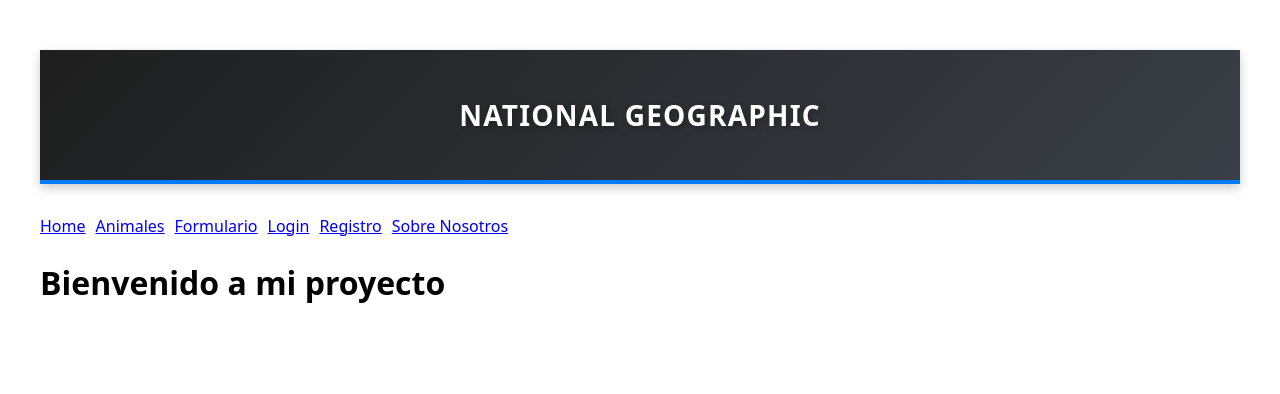
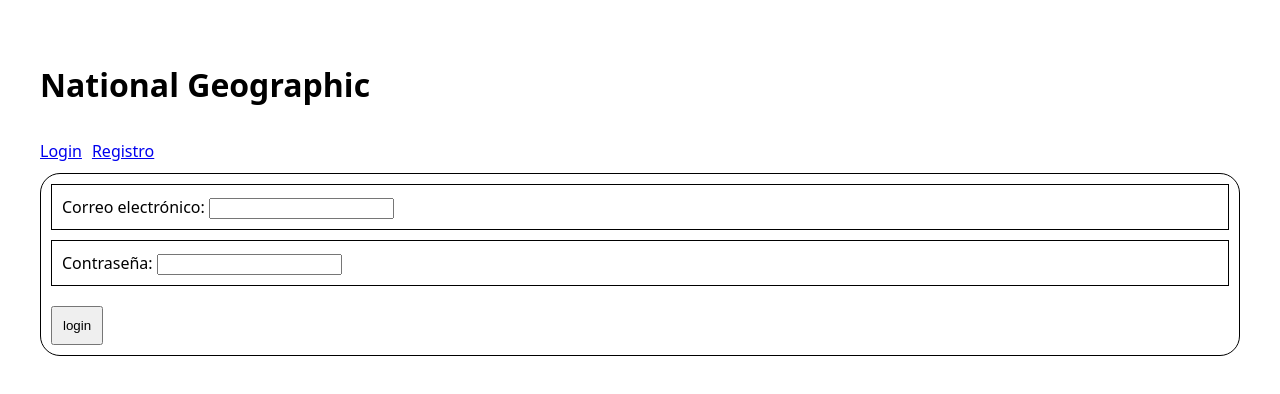
Before and after one commit to josego16/zootopia, a React (Vite) app: page / in a window 1280 px wide. Shown: the top 394 px of the page. Built offline with nearby package versions, Linux system fonts and the light colour scheme.

Commit message:
añadido jwt y proteccion de rutas

```diff
--- a/package.json
+++ b/package.json
@@ -5,7 +5,7 @@
   "type": "module",
   "scripts": {
     "dev": "vite",
-    "json": "json-server backend/animalsdb.json",
+    "server": "json-server backend/dbanimal.json -m node_modules/json-server-auth -r backend/routes.json",
     "build": "vite build",
     "lint": "eslint .",
     "preview": "vite preview"
@@ -16,6 +16,9 @@
     "@mui/icons-material": "^6.4.7",
     "@mui/material": "^6.4.7",
     "axios": "^1.8.2",
+    "express": "^4.21.2",
+    "json-server": "^0.17.4",
+    "json-server-auth": "^2.1.0",
     "react": "^19.0.0",
     "react-dom": "^19.0.0",
     "react-router-dom": "^7.3.0"
--- a/src/App.jsx
+++ b/src/App.jsx
@@ -8,26 +8,38 @@
 import AnimalForm from "./components/form/AnimalForm.jsx";
 import About from "./pages/About.jsx";
 import NotFound from "./pages/NotFound.jsx";
+import {AuthProvider} from "./context/AuthContext.jsx";
+import Login from "./components/auth/Login.jsx";
+import Register from "./components/auth/Register.jsx";
+import ProtectedRoute from "./components/auth/ProtectedRoute.jsx";
 
 function App() {
     const router = createBrowserRouter([
         {
             path: "/", element: <Navbar/>,
             children: [
-                {index: true, element: <Home/>},
-                //{path: "/home", element: <Home/>},
+                {index: true, element: <Login/>},
+                {path: "/register", element: <Register/>},
+                {
+                    element: <ProtectedRoute/>,
+                    children: [
+                        {path: "/home", element: <Home/>},
                         {path: "/animals", element: <AnimalList/>},
                         {path: "/animals/:id", element: <AnimalDetail/>},
                         {path: "/form", element: <AnimalForm/>},
+                    ]
+                },
                 {path: "/about", element: <About/>},
                 {path: "/*", element: <NotFound/>},
             ]
         }
     ])
     return (
+        <AuthProvider>
             <AnimalProvider value={router}>
                 <RouterProvider router={router}/>
             </AnimalProvider>
+        </AuthProvider>
     )
 }
 
--- /dev/null
+++ b/src/components/auth/Login.jsx
@@ -0,0 +1,43 @@
+import React, {useContext, useState} from 'react';
+import {AuthContext} from "../../context/AuthContext.jsx";
+import {useNavigate} from "react-router-dom";
+
+const Login = () => {
+    const {login} = useContext(AuthContext);
+    const navigate = useNavigate();
+    const [user, setUser] = useState({email: "", password: ""});
+
+    const handleChange = (event) => {
+        setUser({...user, [event.target.name]: event.target.value});
+    };
+
+    const handleSubmit = async (event) => {
+        event.preventDefault();
+
+        if (user.email && user.password) {
+            const response = await login(user.email, user.password);
+            if (!response.error) {
+                navigate('/home');
+            } else {
+                alert(response.data);
+            }
+        }
+    };
+
+    return (
+        <form onSubmit={handleSubmit} style={{border: "1px solid black", borderRadius: "20px", marginTop: "10px"}}>
+            <div style={{padding: '10px', border: "1px solid black", margin: "10px"}}>
+                <label htmlFor="email">Correo electrónico: </label>
+                <input type="email" name="email" id="email" value={user.email} onChange={handleChange} required/>
+            </div>
+            <div style={{padding: '10px', border: "1px solid black", margin: "10px"}}>
+                <label htmlFor="password">Contraseña: </label>
+                <input type="password" name="password" id="password" value={user.password} onChange={handleChange}
+                       required/>
+            </div>
+            <button type="submit" style={{padding: '10px', margin: "10px"}}>login</button>
+        </form>
+    );
+};
+
+export default Login;
--- /dev/null
+++ b/src/components/auth/ProtectedRoute.jsx
@@ -0,0 +1,10 @@
+import React, {useContext} from 'react';
+import {AuthContext} from "../../context/AuthContext.jsx";
+import {Navigate, Outlet} from "react-router-dom";
+
+const ProtectedRoute = () => {
+    const {user} = useContext(AuthContext);
+    return user.isLogged ? <Outlet/> : <Navigate to="/"/>;
+};
+
+export default ProtectedRoute;
--- /dev/null
+++ b/src/components/auth/Register.jsx
@@ -0,0 +1,43 @@
+import React, {useContext, useState} from 'react';
+import {AuthContext} from "../../context/AuthContext.jsx";
+import {useNavigate} from "react-router-dom";
+
+const Register = () => {
+    const {register} = useContext(AuthContext);
+    const navigate = useNavigate();
+    const [user, setUser] = useState({email: "", password: ""});
+
+    const handleChange = (event) => {
+        setUser({...user, [event.target.name]: event.target.value});
+    };
+
+    const handleSubmit = async (event) => {
+        event.preventDefault();
+
+        if (user.email && user.password) {
+            const response = await register(user.email, user.password);
+            if (!response.error) {
+                navigate('/');
+            } else {
+                alert(response.data);
+            }
+        }
+    };
+
+    return (
+        <form onSubmit={handleSubmit} style={{border: "1px solid black", borderRadius: "20px", marginTop: "10px"}}>
+            <div style={{padding: '10px', border: "1px solid black", margin: "10px"}}>
+                <label htmlFor="email">Correo electrónico: </label>
+                <input type="email" name="email" id="email" value={user.email} onChange={handleChange} required/>
+            </div>
+            <div style={{padding: '10px', border: "1px solid black", margin: "10px"}}>
+                <label htmlFor="password">Contraseña: </label>
+                <input type="password" name="password" id="password" value={user.password} onChange={handleChange}
+                       required/>
+            </div>
+            <button type="submit" style={{padding: '10px', margin: "10px"}}>register</button>
+        </form>
+    );
+};
+
+export default Register;
--- /dev/null
+++ b/src/context/AuthContext.jsx
@@ -0,0 +1,67 @@
+import {createContext, useState} from "react";
+import axios from "axios";
+
+export const TOKEN_KEY = 'TOKEN';
+
+const AuthContext = createContext();
+
+const AuthProvider = ({children}) => {
+    const [user, setUser] = useState({
+        isLogged: false,
+        email: '',
+        id: 0,
+        jwt: ''
+    })
+
+    const login = async (email, password) => {
+        try {
+            const response = await axios.post('http://localhost:3000/login', {email, password});
+
+            if (response.status === 200) {
+                const {accessToken, user} = response.data;
+
+                localStorage.setItem(TOKEN_KEY, accessToken);
+
+                setUser({
+                    isLogged: true,
+                    email: user.email,
+                    id: user.id,
+                    jwt: accessToken
+                });
+
+                return {error: false, data: 'Sesión iniciada correctamente'};
+            }
+        } catch (error) {
+            console.error(error.response?.data || error.message);
+            return {error: true, data: 'Usuario o contraseña incorrectos'};
+        }
+    };
+    const logout = () => {
+        setUser({
+            isLogged: false,
+            email: '',
+            id: 0
+        });
+        localStorage.removeItem(TOKEN_KEY);
+    }
+
+    const register = async (email, password) => {
+        try {
+            const response = await axios.post('http://localhost:3000/register', {email, password});
+
+            if (response.status === 201) {
+                return {error: false, data: 'Usuario registrado correctamente'};
+            }
+        } catch (error) {
+            console.error(error.response?.data || error.message);
+            return {error: true, data: 'Error al registrar usuario'};
+        }
+    };
+
+    return (
+        <AuthContext.Provider value={{user, setUser, login, logout, register}}>
+            {children}
+        </AuthContext.Provider>
+    )
+}
+export {AuthContext, AuthProvider}
--- a/src/pages/Navbar.jsx
+++ b/src/pages/Navbar.jsx
@@ -1,19 +1,29 @@
-import React from 'react';
+import React, {useContext} from 'react';
 import {NavLink, Outlet} from "react-router-dom";
-import Header from "../assets/Header.jsx";
+import {AuthContext} from "../context/AuthContext.jsx";
 
 const Navbar = () => {
+    const {user, logout} = useContext(AuthContext);
+
     return (
         <div>
             <header>
-                <Header title="National Geographic"/>
+                <h1>National Geographic</h1>
                 <nav style={{marginTop: "30px"}}>
-                    <NavLink style={{marginRight: "10px"}} to="/">Home</NavLink>
-                    <NavLink style={{marginRight: "10px"}} to="/animals">Animales</NavLink>
-                    <NavLink style={{marginRight: "10px"}} to="/form">Formulario</NavLink>
-                    <NavLink style={{marginRight: "10px"}} to="/login">Login</NavLink>
-                    <NavLink style={{marginRight: "10px"}} to="/register">Registro</NavLink>
-                    <NavLink to="/about">Sobre Nosotros</NavLink>
+                    {!user.isLogged ? (
+                        <>
+                            <NavLink style={{marginRight: "10px"}} to="/">Login</NavLink>
+                            <NavLink style={{marginRight: "10px"}} to="/register">Registro</NavLink>
+                        </>
+                    ) : (
+                        <>
+                            <NavLink style={{marginRight: "10px"}} to="/home">Home</NavLink>
+                            <NavLink style={{marginRight: "10px"}} to="/animals">Animales</NavLink>
+                            <NavLink style={{marginRight: "10px"}} to="/form">Formulario</NavLink>
+                            <NavLink style={{marginRight: "10px"}} to="/about">Sobre Nosotros</NavLink>
+                            <button onClick={logout}>Cerrar sesión</button>
+                        </>
+                    )}
                 </nav>
             </header>
             <main>
```
Also changed, not shown: 2 other files (tests, documents, lock files or other folders). Lines whose indentation alone changed are shown as unchanged.
